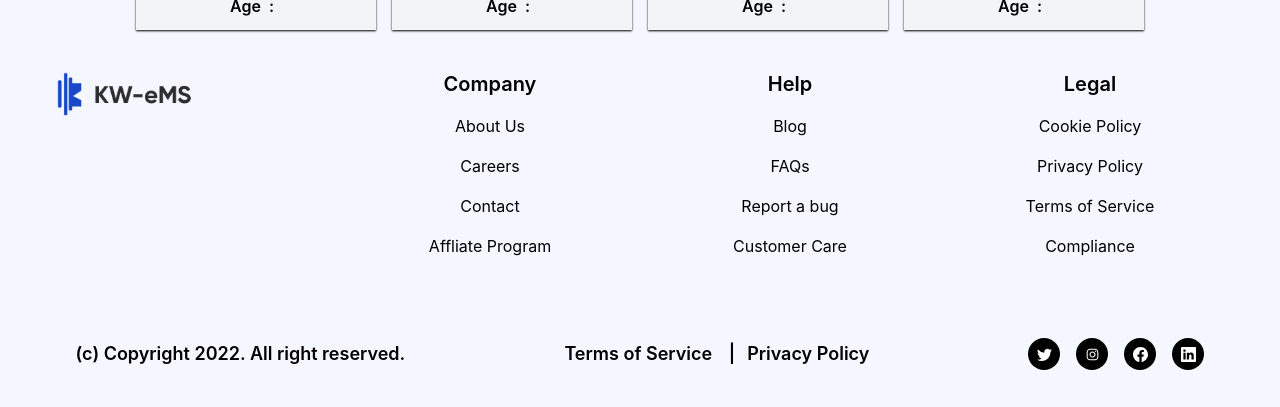
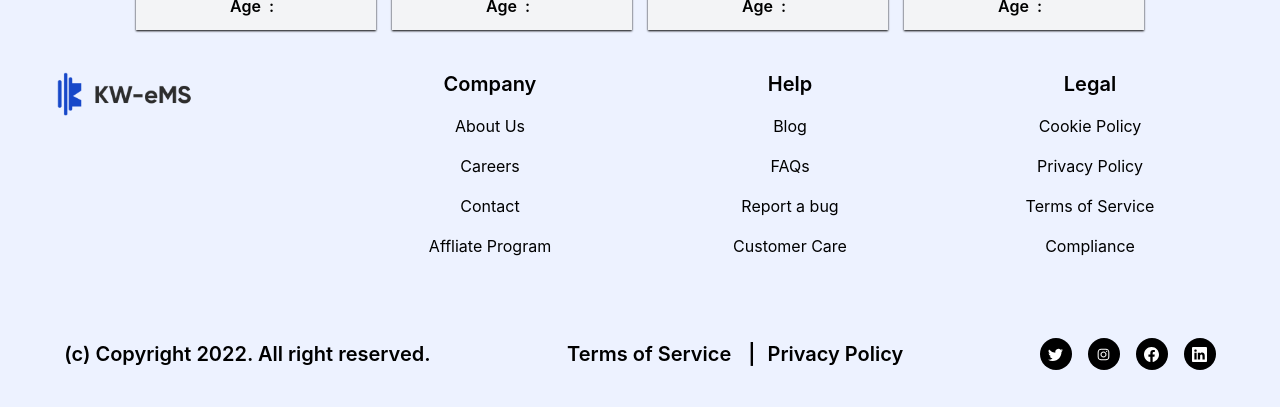
Before and after one commit to thereal-osas/KW-eMS, a React (Create React App) app: page /candidates/gubernatorial in a window 1280 px wide. Shown: the part 478-885 px from the top of the page. Built offline with nearby package versions, Linux system fonts and the light colour scheme.

Commit message:
background color update

```diff
--- a/src/components/Footer.jsx
+++ b/src/components/Footer.jsx
@@ -1,64 +1,72 @@
-import React from 'react'
-import { AiOutlineInstagram } from 'react-icons/ai'
-import { BsTwitter, BsFacebook, BsLinkedin } from 'react-icons/bs'
-import Logo from '../assets/Logo.PNG'
+import React from "react";
+import { AiOutlineInstagram } from "react-icons/ai";
+import { BsTwitter, BsFacebook, BsLinkedin } from "react-icons/bs";
+import Logo from "../assets/Logo.PNG";
 
 function Footer() {
 	return (
-    <section className='text-xs sm:text-base flex flex-col bg-[#f4f7ff] items-center my-10'>
-      <div className=' md:hidden flex mb-8 '>
-        <img className='h-12' src={Logo} alt='' />{' '}
+		<section className="text-xs sm:text-base flex flex-col bg-[#edf2ff] items-center my-10">
+			<div className=" md:hidden flex mb-8 ">
+				<img
+					className="h-12"
+					src={Logo}
+					alt=""
+				/>{" "}
 			</div>
-      <div className='grid grid-cols-3 gap-4 w-full px-2 md:px-12 md:grid-cols-4'>
-        <div className=' hidden md:flex '>
-          <img className='h-12' src={Logo} alt='' />{' '}
+			<div className="grid grid-cols-3 gap-4 w-full px-2 md:px-12 md:grid-cols-4">
+				<div className=" hidden md:flex ">
+					<img
+						className="h-12"
+						src={Logo}
+						alt=""
+					/>{" "}
 				</div>
-        <div className='flex flex-col gap-4 text-center'>
-          <p className='font-semibold text-lg sm:text-xl'>Company</p>
+				<div className="flex flex-col gap-4 text-center">
+					<p className="font-semibold text-lg sm:text-xl">Company</p>
 					<p>About Us</p>
 					<p>Careers</p>
 					<p>Contact</p>
 					<p>Affliate Program</p>
 				</div>
-        <div className='flex flex-col gap-4 text-center'>
-          <p className='font-semibold text-lg sm:text-xl '>Help</p>
+				<div className="flex flex-col gap-4 text-center">
+					<p className="font-semibold text-lg sm:text-xl ">Help</p>
 					<p>Blog</p>
 					<p>FAQs</p>
 					<p>Report a bug</p>
 					<p>Customer Care</p>
 				</div>
-        <div className='flex flex-col gap-4 text-center'>
-          <p className='font-semibold text-lg sm:text-xl'>Legal</p>
+				<div className="flex flex-col gap-4 text-center">
+					<p className="font-semibold text-lg sm:text-xl">Legal</p>
 					<p>Cookie Policy</p>
 					<p>Privacy Policy</p>
 					<p>Terms of Service</p>
 					<p>Compliance</p>
 				</div>
 			</div>
-      <div className='text-center flex  md:flex-row items-center justify-around w-full flex-col gap-2 mt-20'>
-        <div className='text-lg font-semibold sm:text-xl md:text-lg'>
+			<div className="text-center flex  md:flex-row items-center justify-around w-full flex-col gap-2 mt-20">
+				<div className="text-lg font-semibold sm:text-xl">
 					<span>(c) Copyright 2022. All right reserved.</span>
 				</div>
-        <div className=' text-lg font-semibold sm:text-xl md:text-lg'>
-          Terms of Service <span className='px-3'>|</span>Privacy Policy
+				<div className=" text-lg font-semibold sm:text-xl">
+					Terms of Service <span className="px-3">|</span>Privacy Policy
 				</div>
-        <div className='flex flex-row gap-4'>
-          <button className='hover:scale-110 duration-500 text-white bg-black h-8 w-8 flex items-center justify-center rounded-full'>
+				<div className="flex flex-row gap-4">
+					<button className="hover:scale-110 duration-500 text-white bg-black h-8 w-8 flex items-center justify-center rounded-full">
 						<BsTwitter size={15} />
 					</button>
-          <button className='hover:scale-110 duration-500 text-white bg-black h-8 w-8 flex items-center justify-center rounded-full'>
+					<button className="hover:scale-110 duration-500 text-white bg-black h-8 w-8 flex items-center justify-center rounded-full">
 						<AiOutlineInstagram size={15} />
 					</button>
-          <button className='hover:scale-110 duration-500 text-white bg-black h-8 w-8 flex items-center justify-center rounded-full'>
+					<button className="hover:scale-110 duration-500 text-white bg-black h-8 w-8 flex items-center justify-center rounded-full">
 						<BsFacebook size={15} />
 					</button>
-          <button className='hover:scale-110 duration-500 text-white bg-black h-8 w-8 flex items-center justify-center rounded-full'>
+					<button className="hover:scale-110 duration-500 text-white bg-black h-8 w-8 flex items-center justify-center rounded-full">
 						<BsLinkedin size={15} />
 					</button>
 				</div>
 			</div>
 		</section>
-  )
+	);
 }
 
-export default Footer
+export default Footer;
--- a/src/components/Navbar.jsx
+++ b/src/components/Navbar.jsx
@@ -16,7 +16,7 @@ function Navbar() {
 
 	return (
 		<section className="mb-12">
-			<main className=" fixed top-0 left-0 right-0 bg-[#f4f7ff] z-[60] ">
+			<main className=" fixed top-0 left-0 right-0 bg-[#edf2ff] z-[60] ">
 				<div className="justify-between px-4 py-2 flex w-full">
 					<img
 						className="h-8"
@@ -57,7 +57,7 @@ function Navbar() {
 					</button>
 				</div>
 			</main>
-			<aside>
+			<aside className="sm:hidden">
 				<div
 					className={`z-50 duration-1000 p-10  fixed top-10 left-0 right-0 bottom-1/2 ${
 						Open ? "bg-[#f4f7ff] " : " bg-[#f4f7ff] -translate-y-full "
--- a/src/components/loader.jsx
+++ b/src/components/loader.jsx
@@ -2,7 +2,7 @@ import { Audio } from "react-loader-spinner";
 
 function loader() {
 	return (
-    <div className="flex justify-center items-center w-screen h-screen absolute  bg-gray-400">
+		<div className="flex justify-center items-center w-screen h-screen absolute  bg-[#f4f7ff]">
 			<Audio
 				height="200"
 				width="200"
--- a/src/index.css
+++ b/src/index.css
@@ -12,5 +12,5 @@ body {
 		sans-serif;
 	-webkit-font-smoothing: antialiased;
 	-moz-osx-font-smoothing: grayscale;
-	background-color: #f4f7ff;
+	background-color: #edf2ff;
 }
```
Lines whose indentation alone changed are shown as unchanged.
